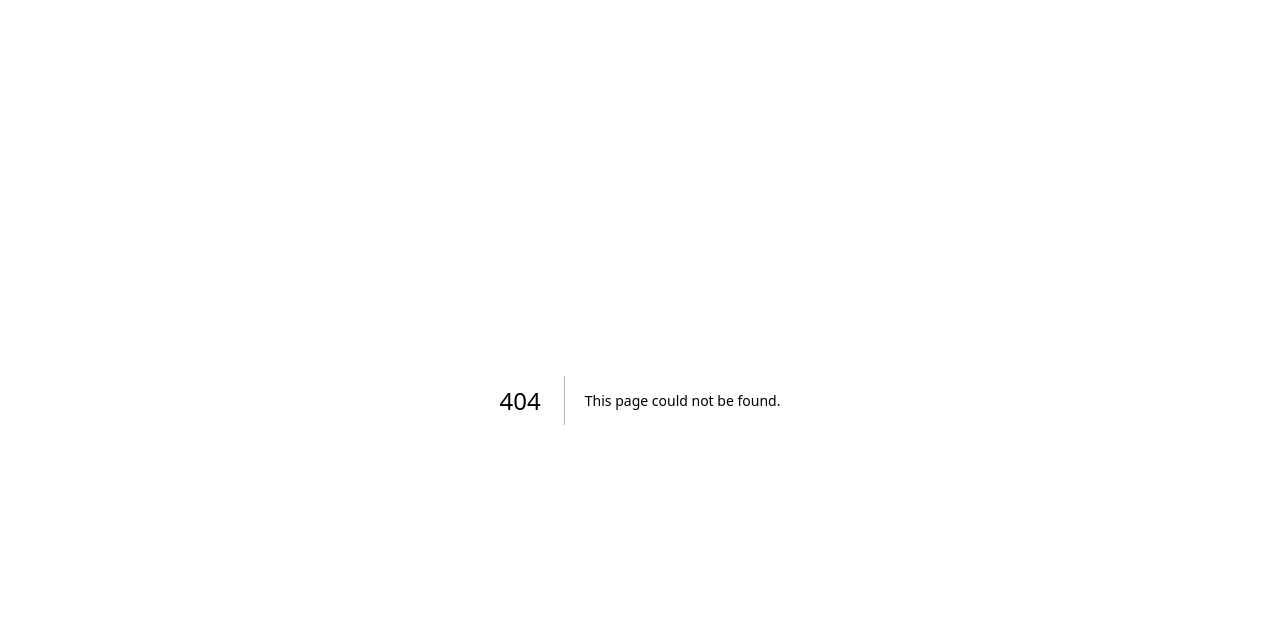
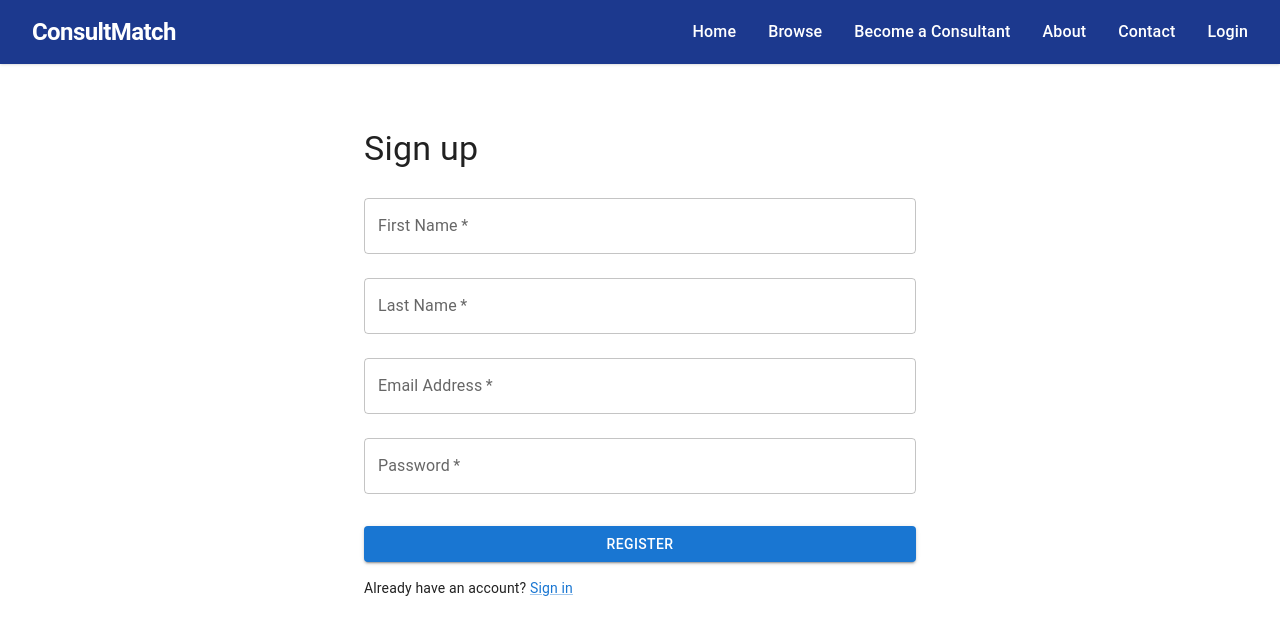
Before and after one commit to imypatel18/insight-advantages, a Next.js app in the folder insight/: page /register in a window 1280 px wide. Before the commit this address had no page. Shown: the top 634 px of the page. Built offline with nearby package versions, Linux system fonts and the light colour scheme.

Commit message:
Add auth pages using MUI

```diff
--- /dev/null
+++ b/insight/app/account/page.js
@@ -0,0 +1,25 @@
+'use client';
+
+import { useState } from 'react';
+import { Avatar, Box, Button, Container, Typography } from '@mui/material';
+import Navbar from '../components/navbar';
+
+export default function AccountPage() {
+  const [user] = useState({ name: 'John Doe', email: 'john@example.com' });
+
+  return (
+    <>
+      <Navbar />
+      <Container maxWidth="sm" sx={{ mt: 8 }}>
+        <Box display="flex" flexDirection="column" alignItems="center">
+          <Avatar sx={{ width: 80, height: 80, mb: 2 }}>{user.name.charAt(0)}</Avatar>
+          <Typography variant="h5">{user.name}</Typography>
+          <Typography variant="body2" color="text.secondary" gutterBottom>
+            {user.email}
+          </Typography>
+          <Button variant="contained">Edit</Button>
+        </Box>
+      </Container>
+    </>
+  );
+}
--- a/insight/app/components/navbar.js
+++ b/insight/app/components/navbar.js
@@ -18,6 +18,7 @@ export default function Navbar() {
             <Link href="/signup/consultant" className="hover:text-blue-200 font-medium transition">Become a Consultant</Link>
             <Link href="/about" className="hover:text-blue-200 font-medium transition">About</Link>
             <Link href="/contact" className="hover:text-blue-200 font-medium transition">Contact</Link>
+            <Link href="/login" className="hover:text-blue-200 font-medium transition">Login</Link>
           </div>
           {/* Mobile Menu Button */}
           <div className="md:hidden">
--- a/insight/app/layout.js
+++ b/insight/app/layout.js
@@ -1,5 +1,7 @@
 import { Geist, Geist_Mono } from "next/font/google";
 import "./globals.css";
+import { ThemeProvider, createTheme } from "@mui/material/styles";
+import CssBaseline from "@mui/material/CssBaseline";
 
 const geistSans = Geist({
   variable: "--font-geist-sans",
@@ -16,13 +18,16 @@ export const metadata = {
   description: "Online Consultant tool",
 };
 
+const theme = createTheme();
+
 export default function RootLayout({ children }) {
   return (
     <html lang="en">
-      <body
-        className={`${geistSans.variable} ${geistMono.variable} antialiased`}
-      >
-        {children}
+      <body className={`${geistSans.variable} ${geistMono.variable} antialiased`}>
+        <ThemeProvider theme={theme}>
+          <CssBaseline />
+          {children}
+        </ThemeProvider>
       </body>
     </html>
   );
--- /dev/null
+++ b/insight/app/login/page.js
@@ -0,0 +1,55 @@
+'use client';
+
+import { useState } from 'react';
+import { Box, Button, Container, Link, TextField, Typography } from '@mui/material';
+import NextLink from 'next/link';
+import Navbar from '../components/navbar';
+
+export default function LoginPage() {
+  const [email, setEmail] = useState('');
+  const [password, setPassword] = useState('');
+
+  const handleSubmit = (e) => {
+    e.preventDefault();
+  };
+
+  return (
+    <>
+      <Navbar />
+      <Container maxWidth="sm" sx={{ mt: 8 }}>
+        <Box component="form" onSubmit={handleSubmit} noValidate sx={{ mt: 1 }}>
+          <Typography variant="h4" component="h1" gutterBottom>
+            Sign in
+          </Typography>
+          <TextField
+            margin="normal"
+            required
+            fullWidth
+            label="Email Address"
+            type="email"
+            value={email}
+            onChange={(e) => setEmail(e.target.value)}
+          />
+          <TextField
+            margin="normal"
+            required
+            fullWidth
+            label="Password"
+            type="password"
+            value={password}
+            onChange={(e) => setPassword(e.target.value)}
+          />
+          <Button type="submit" fullWidth variant="contained" sx={{ mt: 3 }}>
+            Sign In
+          </Button>
+          <Typography variant="body2" sx={{ mt: 2 }}>
+            Don't have an account?{' '}
+            <Link component={NextLink} href="/register">
+              Sign up
+            </Link>
+          </Typography>
+        </Box>
+      </Container>
+    </>
+  );
+}
--- /dev/null
+++ b/insight/app/register/page.js
@@ -0,0 +1,74 @@
+'use client';
+
+import { useState } from 'react';
+import { Box, Button, Container, Link, TextField, Typography } from '@mui/material';
+import NextLink from 'next/link';
+import Navbar from '../components/navbar';
+
+export default function RegisterPage() {
+  const [values, setValues] = useState({ firstName: '', lastName: '', email: '', password: '' });
+
+  const handleChange = (field) => (e) => {
+    setValues({ ...values, [field]: e.target.value });
+  };
+
+  const handleSubmit = (e) => {
+    e.preventDefault();
+  };
+
+  return (
+    <>
+      <Navbar />
+      <Container maxWidth="sm" sx={{ mt: 8 }}>
+        <Box component="form" onSubmit={handleSubmit} noValidate sx={{ mt: 1 }}>
+          <Typography variant="h4" component="h1" gutterBottom>
+            Sign up
+          </Typography>
+          <TextField
+            margin="normal"
+            required
+            fullWidth
+            label="First Name"
+            value={values.firstName}
+            onChange={handleChange('firstName')}
+          />
+          <TextField
+            margin="normal"
+            required
+            fullWidth
+            label="Last Name"
+            value={values.lastName}
+            onChange={handleChange('lastName')}
+          />
+          <TextField
+            margin="normal"
+            required
+            fullWidth
+            label="Email Address"
+            type="email"
+            value={values.email}
+            onChange={handleChange('email')}
+          />
+          <TextField
+            margin="normal"
+            required
+            fullWidth
+            label="Password"
+            type="password"
+            value={values.password}
+            onChange={handleChange('password')}
+          />
+          <Button type="submit" fullWidth variant="contained" sx={{ mt: 3 }}>
+            Register
+          </Button>
+          <Typography variant="body2" sx={{ mt: 2 }}>
+            Already have an account?{' '}
+            <Link component={NextLink} href="/login">
+              Sign in
+            </Link>
+          </Typography>
+        </Box>
+      </Container>
+    </>
+  );
+}
--- a/insight/package.json
+++ b/insight/package.json
@@ -11,7 +11,11 @@
   "dependencies": {
     "react": "^19.0.0",
     "react-dom": "^19.0.0",
-    "next": "15.3.2"
+    "next": "15.3.2",
+    "@mui/material": "^5.15.16",
+    "@mui/icons-material": "^5.15.16",
+    "@emotion/react": "^11.11.4",
+    "@emotion/styled": "^11.11.4"
   },
   "devDependencies": {
     "@tailwindcss/postcss": "^4",
```
